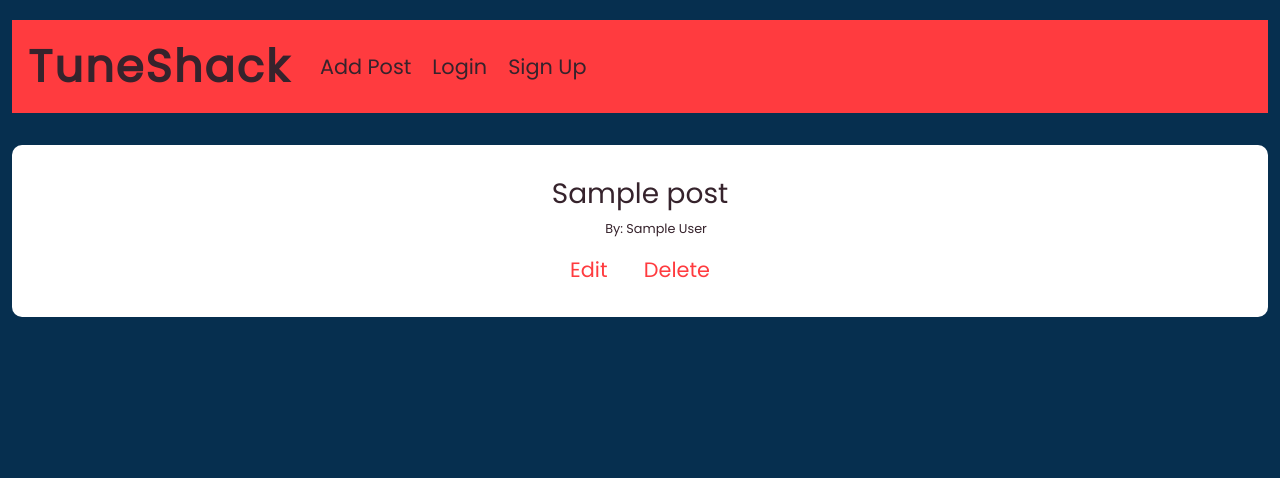
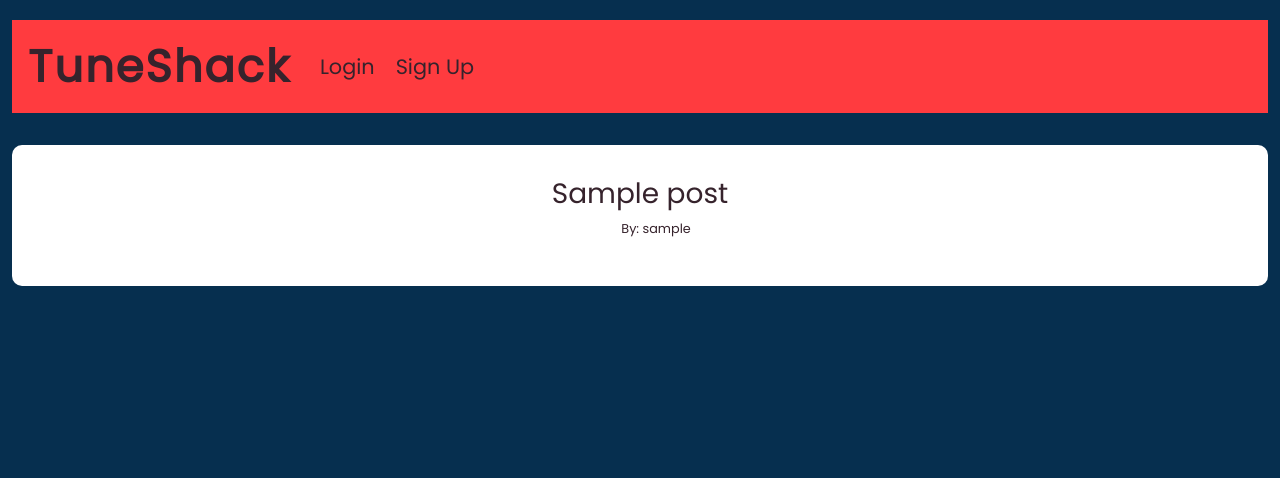
Before and after one commit to darco31/Tuneshack, a Django app: page / in a window 1280 px wide. Shown: the top 478 px of the page. Run offline with Django 4.2, Linux system fonts and the light colour scheme; tables that the repository leaves empty hold one stand-in row (values such as "Sample post").

Commit message:
Add some readme details ad add authentication to user login and what the user can do/see when loggedin and logged out

```diff
--- a/static/css/style.css
+++ b/static/css/style.css
@@ -146,7 +146,6 @@ main {
     margin-top: 10px;
 }
 
-
 /* Remove link decorations */
 a {
     text-decoration: none;
--- a/templates/base.html
+++ b/templates/base.html
@@ -28,15 +28,25 @@
 
             <div class="collapse navbar-collapse" id="navbarSupportedContent">
                 <ul class="navbar-nav mr-auto">
+
+                    {% if user.is_authenticated %}
                     <li class="nav-item">
                         <a class="nav-link" href="{% url 'add_post' %}">Add Post</a>
                     </li>
+
+                    <li class="nav-item">
+                        <a class="nav-link" href="{% url 'logout' %}">Logout</a>
+                    </li>
+
+                    {% else %}
                     <li class="nav-item">
                         <a class="nav-link" href="{% url 'login' %}">Login</a>
                     </li>
+
                     <li class="nav-item">
                         <a class="nav-link" href="{% url 'signup' %}">Sign Up</a>
                     </li>
+                    {% endif %}
                 </ul>
             </div>
         </nav>
--- a/templates/home.html
+++ b/templates/home.html
@@ -10,12 +10,13 @@
     <div class="post-content">
         <ul>
             <li class="post-author">
-                <p class="author-name">By: {{ post.author.first_name }}
-                    {{ post.author.last_name }}</p>
+                <p class="author-name">By: {{ post.author }}</p>
             </li>
         </ul>
+        {% if user.is_authenticated %}
         <a href="{% url 'edit_post' post.pk %}" class="edit_button_home">Edit</a>
         <a href="{% url 'delete_post' post.pk %}" class="delete_button_home">Delete</a>
+        {% endif %}
     </div>
 </div>
 {% endfor %}
```
Also changed, not shown: README.md, tuneshack/settings.py (line endings or trailing spaces).
